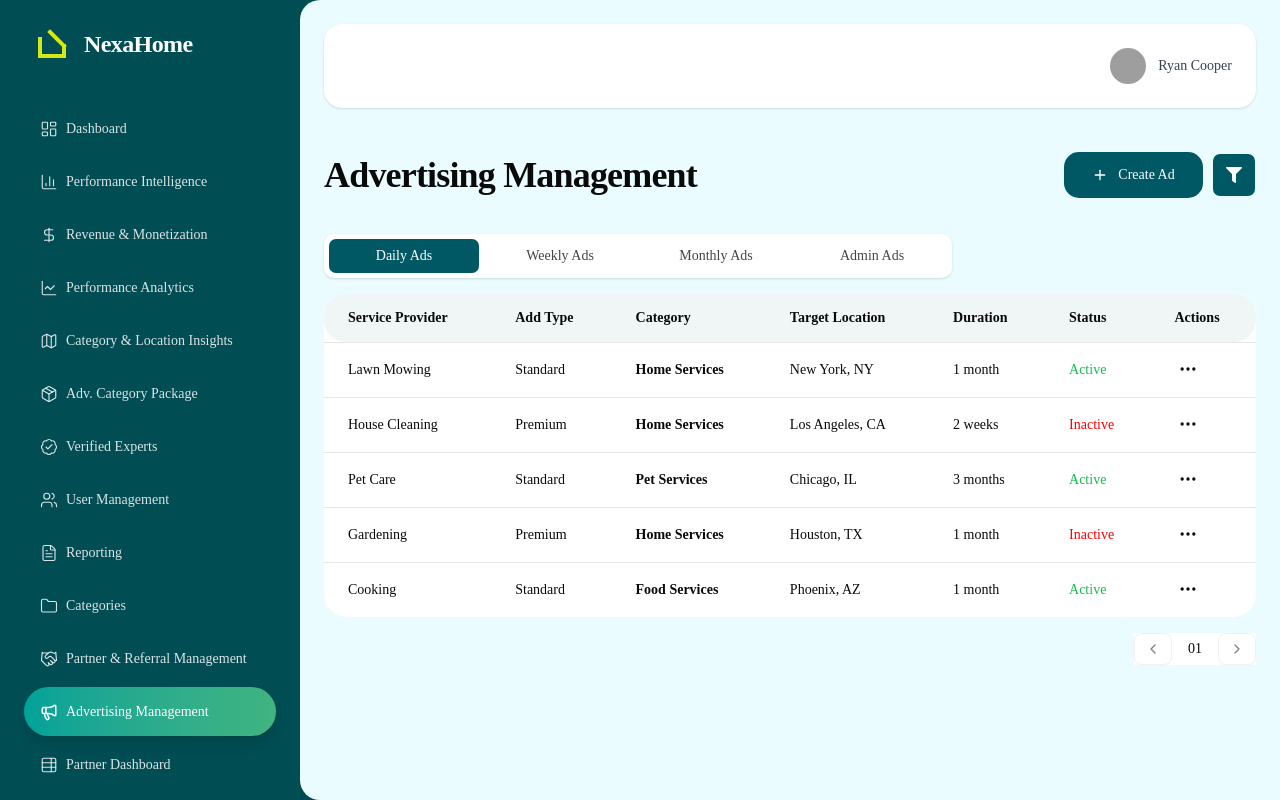
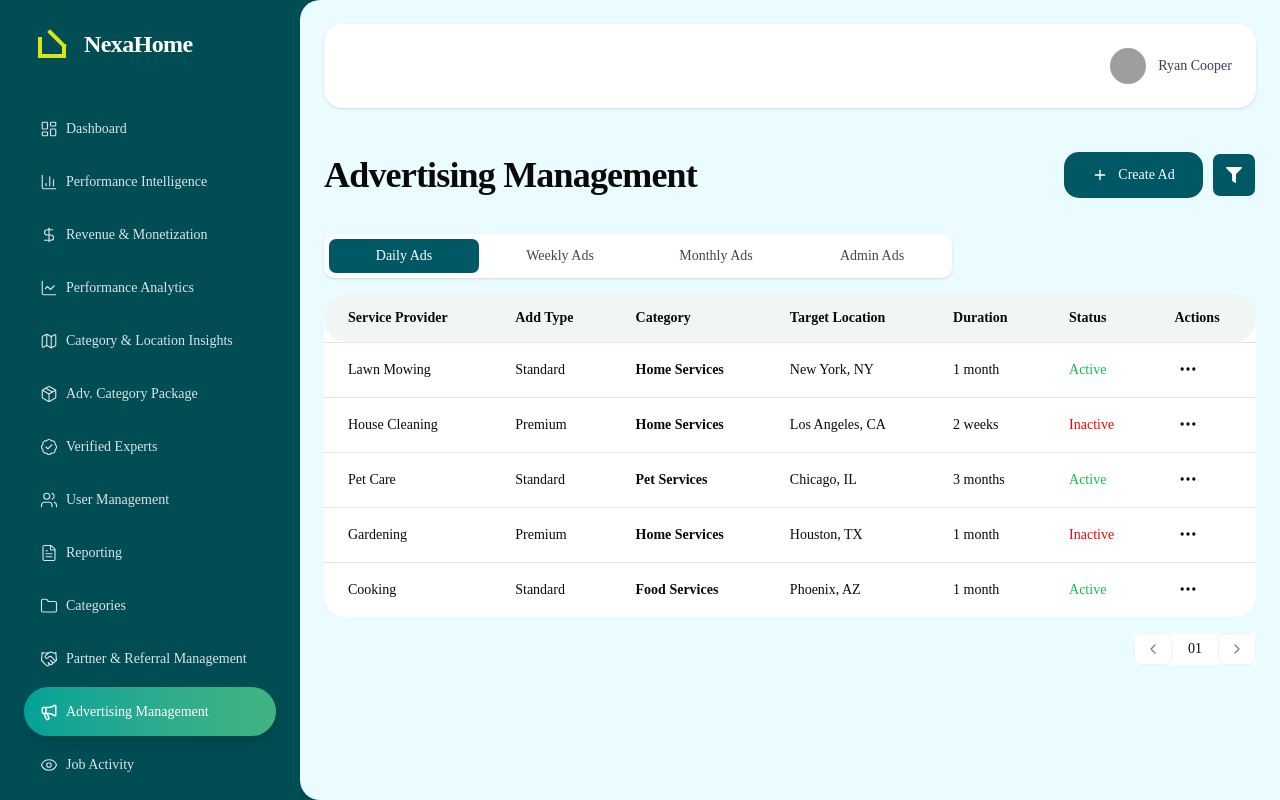
Before and after one commit to dignitestudios-dev/NexaHome-Admin-Panel, a Next.js app: page /app/advertising-management in a window 1280 px wide. Built offline with nearby package versions, Linux system fonts and the light colour scheme; grey boxes are pictures that could not be loaded.

Commit message:
updated sidebar

```diff
--- a/src/app/app/_components/sidebar.tsx
+++ b/src/app/app/_components/sidebar.tsx
@@ -15,6 +15,7 @@ import {
   Megaphone,
   TableProperties,
   ArrowUpToLine,
+  Eye,
 } from "lucide-react";
 import Link from "next/link";
 import { usePathname } from "next/navigation";
@@ -68,11 +69,17 @@ const menu = [
     icon: Megaphone,
     link: "/app/advertising-management",
   },
+   {
+    label: "Job Activity",
+    icon: Eye,
+    link: "/app/job-ativity",
+  },
   {
     label: "Partner Dashboard",
     icon: TableProperties,
     link: "/app/partner-dashboard",
   },
+
   { label: "CSV Upload", icon: ArrowUpToLine, link: "/app/csv-upload" },
 ];
 
```
